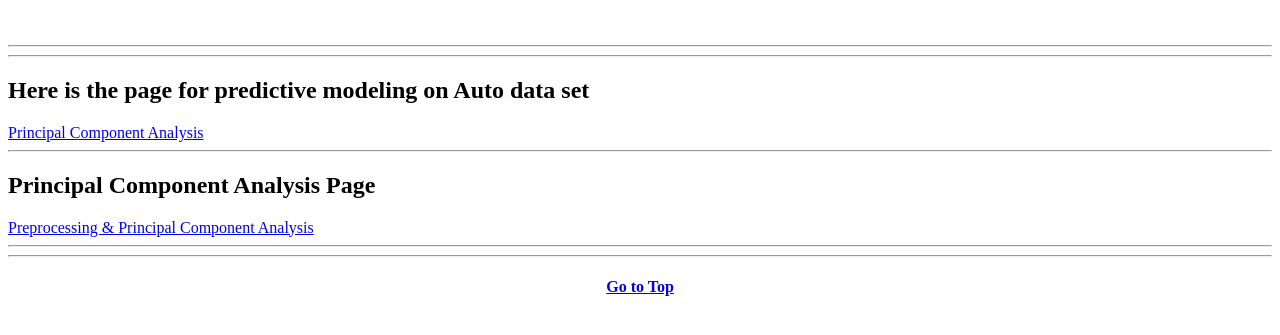
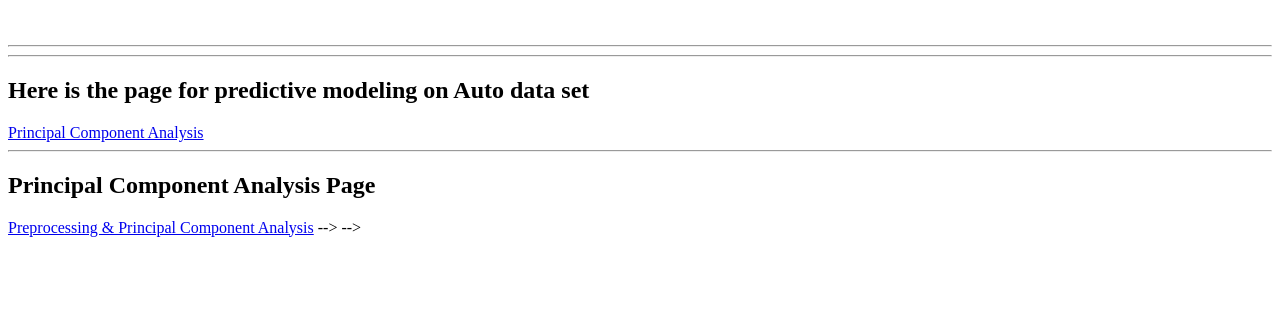
Before and after one commit to KumariSandhya2003/Auto-EDA, a plain HTML site: page index.html in a window 1280 px wide. Shown: the part 87-422 px from the top of the page. Drawn offline with Linux system fonts and the light colour scheme.

Commit message:
Update index.html

```diff
--- a/index.html
+++ b/index.html
@@ -21,15 +21,15 @@
     <h2><strong>Principal Component Analysis Page </strong></h2>
       <a href="C:/Users/email/Downloads/Predictive Modelling Misc/Auto-EDA/Principal_Component_Analysis.html"> Preprocessing & Principal Component Analysis</a>
 
-    <br>
+<!--     <br>
     <div class='tableauPlaceholder' id='viz1606055607478' style='position: relative'><noscript><a href='#'><img alt=' ' src='https:&#47;&#47;public.tableau.com&#47;static&#47;images&#47;YF&#47;YFR42C2Z2&#47;1_rss.png' style='border: none' /></a></noscript><object class='tableauViz'  style='display:none;'><param name='host_url' value='https%3A%2F%2Fpublic.tableau.com%2F' /> <param name='embed_code_version' value='3' /> <param name='path' value='shared&#47;YFR42C2Z2' /> <param name='toolbar' value='yes' /><param name='static_image' value='https:&#47;&#47;public.tableau.com&#47;static&#47;images&#47;YF&#47;YFR42C2Z2&#47;1.png' /> <param name='animate_transition' value='yes' /><param name='display_static_image' value='yes' /><param name='display_spinner' value='yes' /><param name='display_overlay' value='yes' /><param name='display_count' value='yes' /><param name='language' value='en' /><param name='filter' value='publish=yes' /></object></div>
     <!-- <img src="SuperStore.png" width="700" height="500" alt = "Navigate To GLobal Super Store Data Analysis"> -->
-    <hr>
+<!--     <hr> -->
 
-        <hr>   <!-- href="#" target="_blank"> will open the same page again -->
-        <h4 align = "center"><a href="#" target="_blank" > Go to Top </a>
+<!--         <hr>   <!-- href="#" target="_blank"> will open the same page again --> -->
+<!--         <h4 align = "center"><a href="#" target="_blank" > Go to Top </a>  -->
 
-        </h4>
-        <script type='text/javascript'> var divElement = document.getElementById('viz1606055607478');  var vizElement = divElement.getElementsByTagName('object')[0]; vizElement.style.width='1016px';vizElement.style.height='991px';                    var scriptElement = document.createElement('script');                    scriptElement.src = 'https://public.tableau.com/javascripts/api/viz_v1.js';                    vizElement.parentNode.insertBefore(scriptElement, vizElement);  </script>
+<!--         </h4>       -->
+<!--         <script type='text/javascript'> var divElement = document.getElementById('viz1606055607478');  var vizElement = divElement.getElementsByTagName('object')[0]; vizElement.style.width='1016px';vizElement.style.height='991px';                    var scriptElement = document.createElement('script');                    scriptElement.src = 'https://public.tableau.com/javascripts/api/viz_v1.js';                    vizElement.parentNode.insertBefore(scriptElement, vizElement);  </script> --> -->
 </body>
 </html>
```
